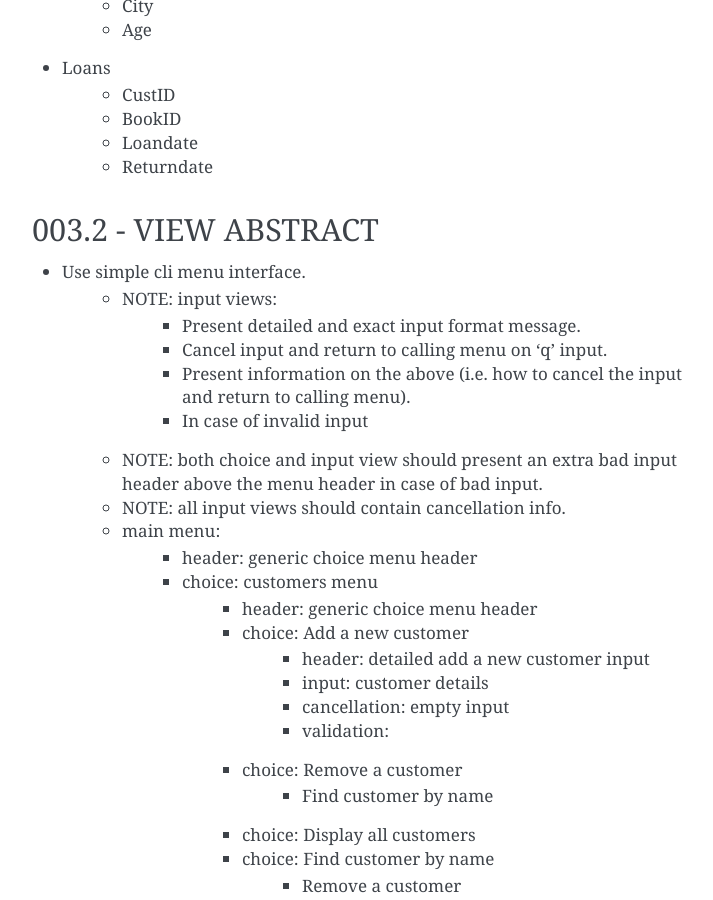
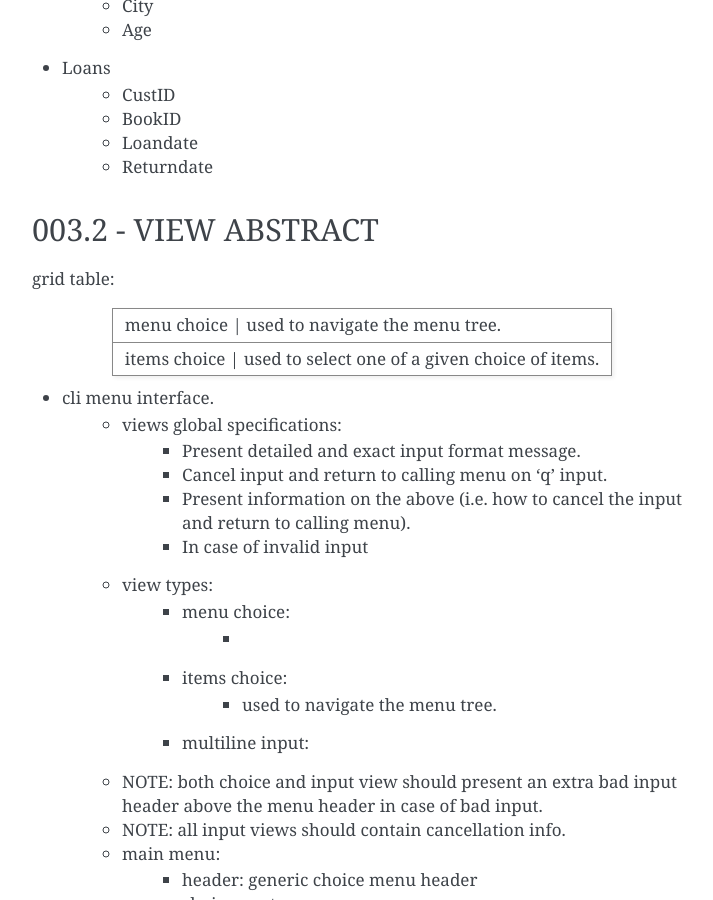
Before and after one commit to c-c-k/books-library, a Sphinx documentation site: the page built from docs/source/roadmap.rst, in a window 1280 px wide and 900 px high, scrolled down 2990 px. Shown: the whole window, without its empty margins (388-1101 px from the left). Built offline with Sphinx 7.4.7, drawn with Linux system fonts in a browser that asks for light colours.

Commit message:
roadmap.rst: fix: VIEW ABSTRACT (wip).

```diff
--- a/docs/source/roadmap.rst
+++ b/docs/source/roadmap.rst
@@ -129,12 +129,26 @@ In this project you will implement a simple system to manage books library
 003.2 - VIEW ABSTRACT
 -----------------------
 
-* Use simple cli menu interface.
-    * NOTE: input views:
+grid table:
+
++----------------------------------------------------------------------+
+| menu choice        | used to navigate the menu tree.                 |
++----------------------------------------------------------------------+
+| items choice       | used to select one of a given choice of items.  |
++----------------------------------------------------------------------+
+
+* cli menu interface.
+    * views global specifications:
         * Present detailed and exact input format message.
         * Cancel input and return to calling menu on '\q' input.
         * Present information on the above (i.e. how to cancel the input and return to calling menu).
         * In case of invalid input
+    * view types:
+        * menu choice:
+            *
+        * items choice:
+            * used to navigate the menu tree.
+        * multiline input:
     * NOTE: both choice and input view should present an extra bad input header above the menu header in case of bad input.
     * NOTE: all input views should contain cancellation info.
     * main menu:
```
